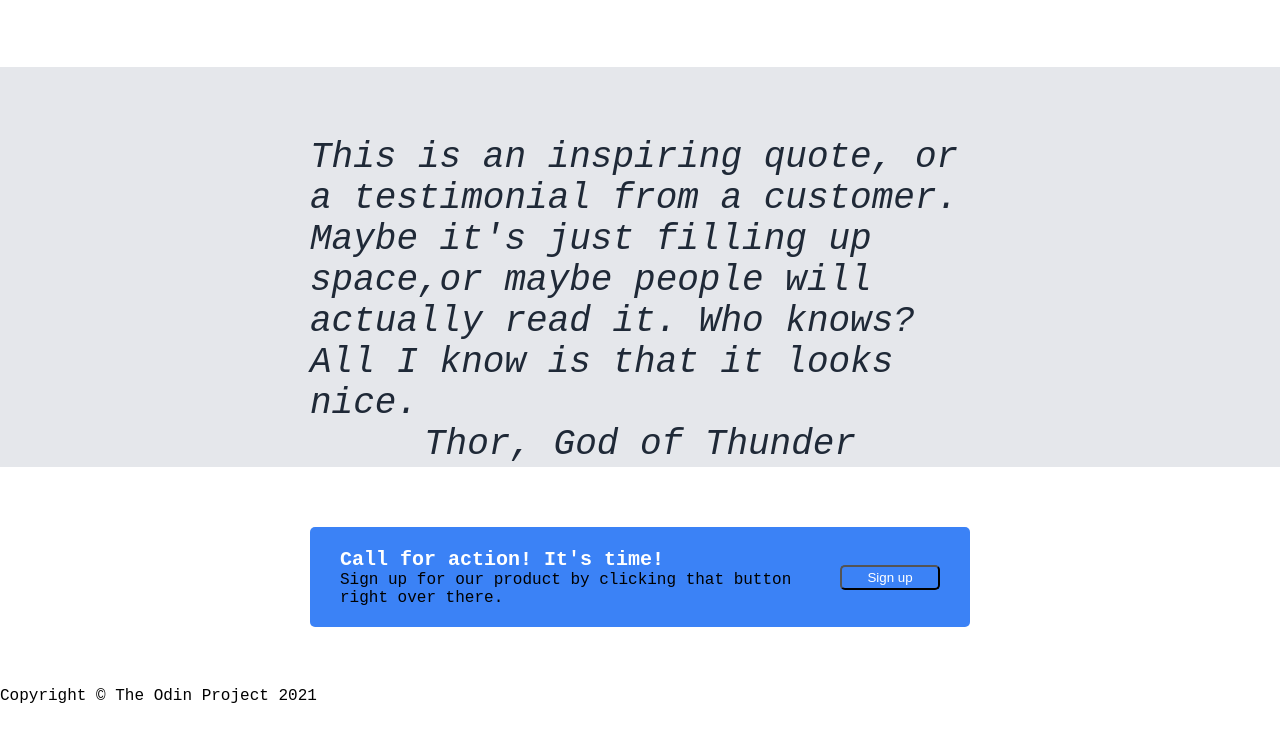
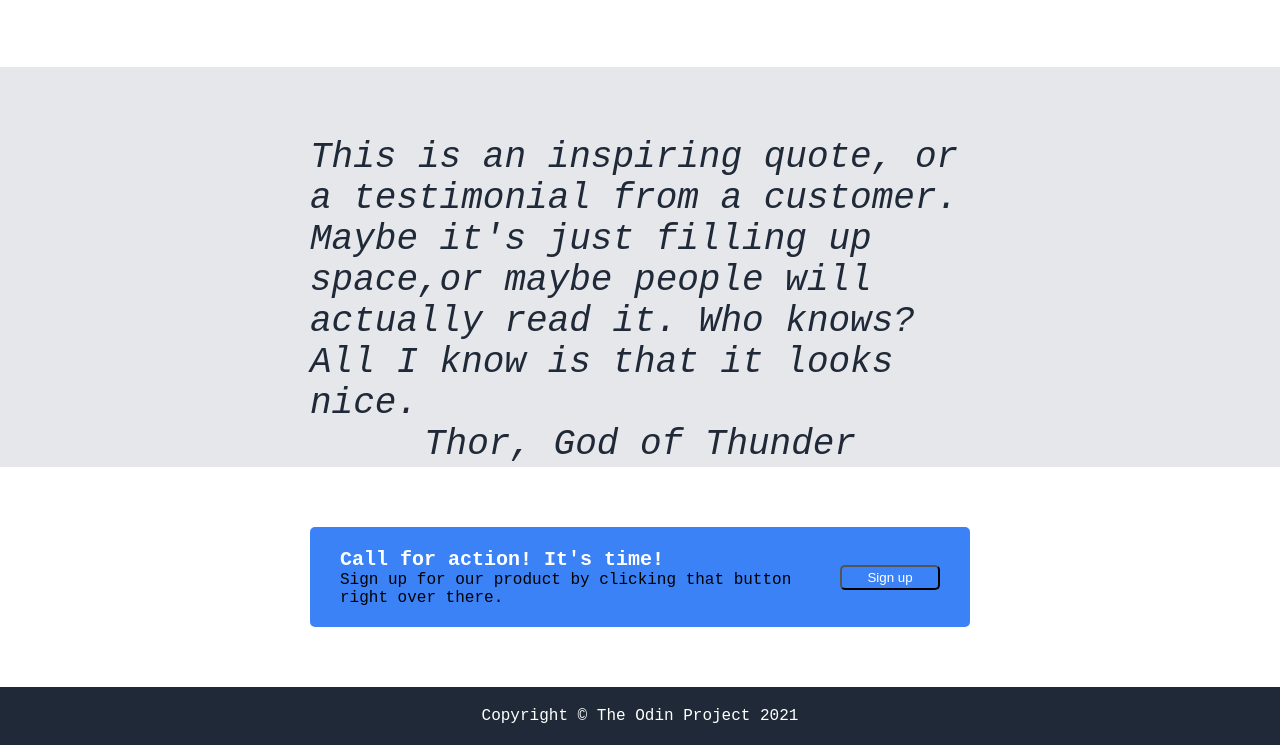
Before and after one commit to Erick559/landing-page, a plain HTML site: page index.html in a window 1280 px wide. Shown: the part 771-1516 px from the top of the page. Before the commit the page ends 1476 px from the top, so only its background shows below. Drawn offline with Linux system fonts and the light colour scheme.

Commit message:
Add style to the footer of the page.
Align and add color to the footer section of the page.

```diff
--- a/css/style.css
+++ b/css/style.css
@@ -161,3 +161,11 @@ button {
     flex-direction: column;
     width: 500px;
 }
+
+.footer {
+    background-color: #1F2937;
+    color: white;
+    display: flex;
+    justify-content: center;
+    padding: 20px;
+}
--- a/index.html
+++ b/index.html
@@ -92,9 +92,9 @@
       </div>
     </div>
 
-    <footer>
+    <div class='footer'>
         Copyright &copy; The Odin Project 2021
-    </footer>
+    </div>
 
     </div>
 
```
